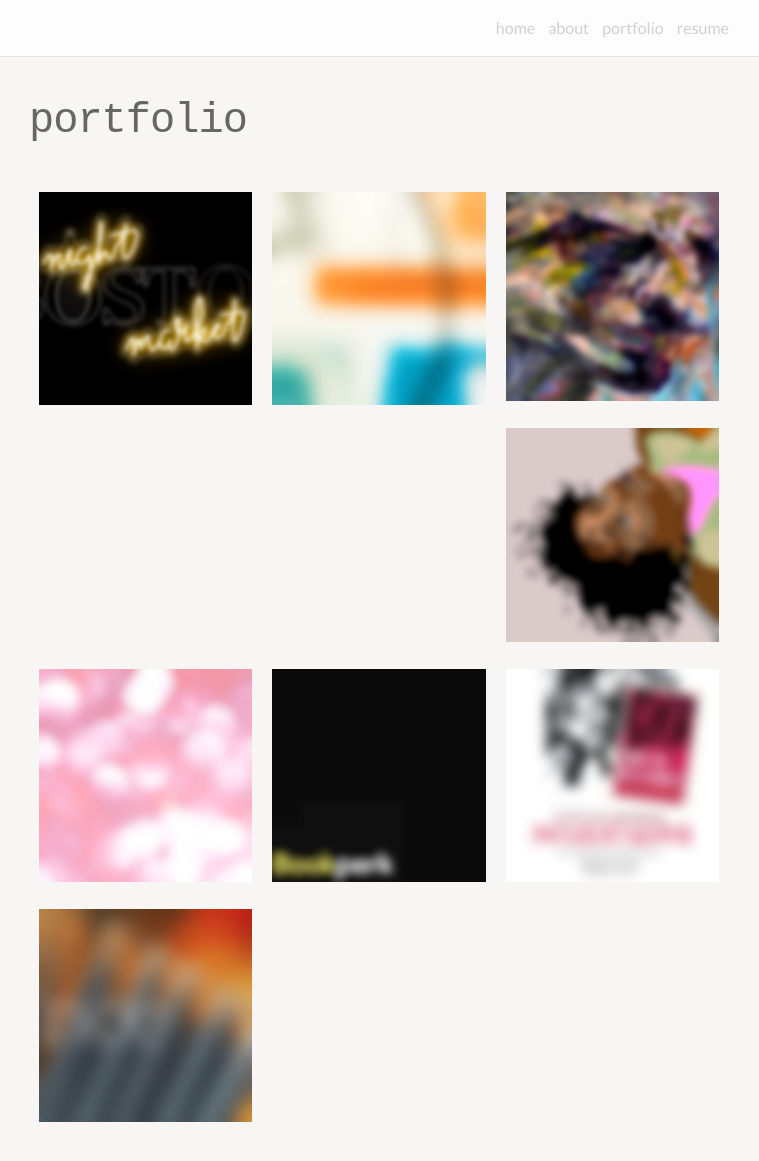
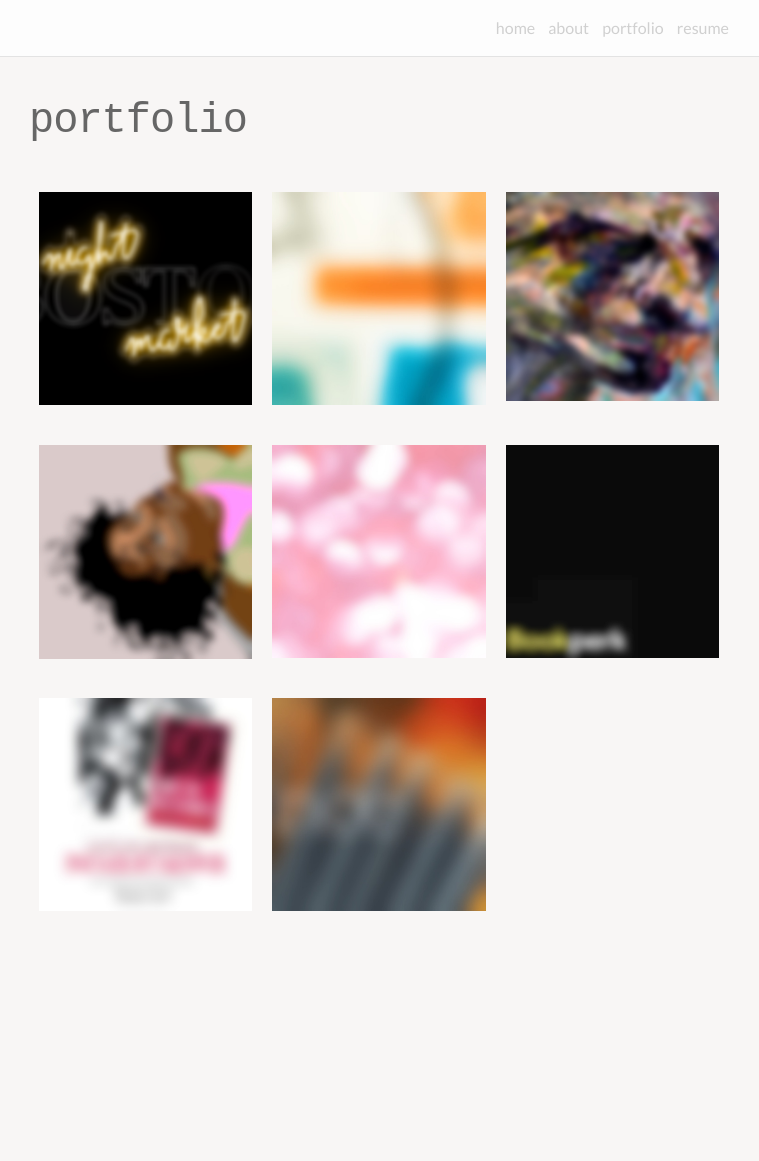
Before and after one commit to anntran14/home, a Jekyll site: the page built from portfolio.md, in a window 1280 px wide and 1239 px high. Shown: the top 1161 px of the window, without its empty margins (261-1020 px from the left). Built offline with Jekyll 4.4.1, drawn with Linux system fonts in a browser that asks for light colours; nearby versions of some CDN libraries.

Commit message:
Update main.css

```diff
--- a/css/main.css
+++ b/css/main.css
@@ -343,6 +343,8 @@ pre {
 .thumbnail a {
   float: left;
   position: relative;
+  width: 100%;
+  height: 233px;
  }
 
 .thumbnail a span {
```
